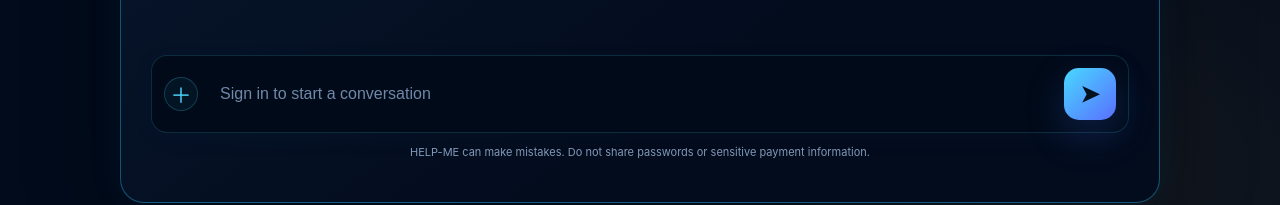
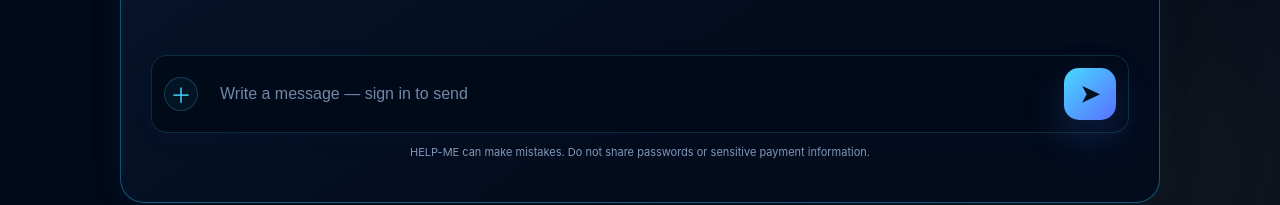
Before and after one commit to saiedahm/HELP-ME-NEW, a Next.js app: page /chat in a window 1280 px wide. Shown: the part 573-778 px from the top of the page. Built offline with nearby package versions, Linux system fonts and the light colour scheme; no server answers.

Commit message:
feat: let guests compose a message before free sign-in

```diff
--- a/app/chat/page.tsx
+++ b/app/chat/page.tsx
@@ -42,7 +42,11 @@ export default function ChatPage() {
   async function send(event: FormEvent<HTMLFormElement>) {
     event.preventDefault();
     const content = input.trim();
-    if (!content || loading || sessionStatus !== "signed-in") return;
+    if (!content || loading || sessionStatus === "checking") return;
+    if (sessionStatus !== "signed-in") {
+      setError("A free account is enough to start — a paid subscription is not required. Sign in or create a free account to send your message.");
+      return;
+    }
     setInput("");
     setError("");
     setMessages(current => [...current, { role: "user", content, createdAt: new Date().toISOString() }]);
@@ -101,8 +105,8 @@ export default function ChatPage() {
           {error && <p className="status-message" role="alert">{error} {error.includes("Sign in") && <Link href="/login">Sign in here</Link>}</p>}
           <form className="chat-input" onSubmit={send}>
             <label className="chat-input-symbol" aria-hidden="true">＋</label>
-            <input value={input} onChange={event => setInput(event.target.value)} placeholder={sessionStatus === "signed-in" ? "Write your message…" : "Sign in to start a conversation"} aria-label="Message" maxLength={4000} disabled={sessionStatus !== "signed-in" || loading} />
-            <button className="button primary chat-send-button" type="submit" aria-label={loading ? "Sending message" : "Send message"} disabled={sessionStatus !== "signed-in" || loading || !input.trim()}>{loading ? "…" : "➤"}</button>
+            <input value={input} onChange={event => { setInput(event.target.value); if (error) setError(""); }} placeholder={sessionStatus === "signed-in" ? "Write your message…" : sessionStatus === "checking" ? "Checking your account…" : "Write a message — sign in to send"} aria-label="Message" maxLength={4000} disabled={sessionStatus === "checking" || loading} />
+            <button className="button primary chat-send-button" type="submit" aria-label={loading ? "Sending message" : "Send message"} disabled={sessionStatus === "checking" || loading || !input.trim()}>{loading ? "…" : "➤"}</button>
           </form>
           <p className="chat-privacy-note">HELP-ME can make mistakes. Do not share passwords or sensitive payment information.</p>
         </section>
```
